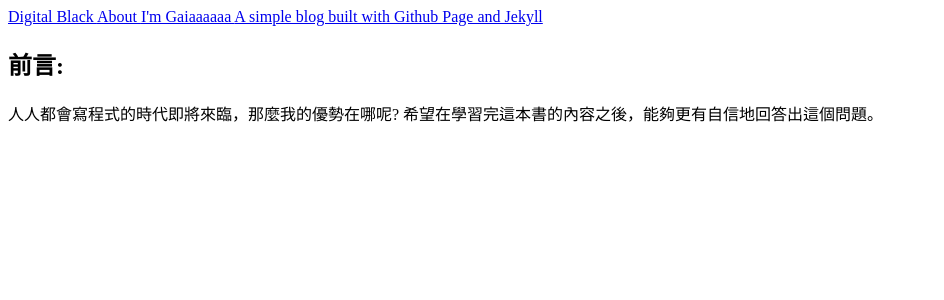
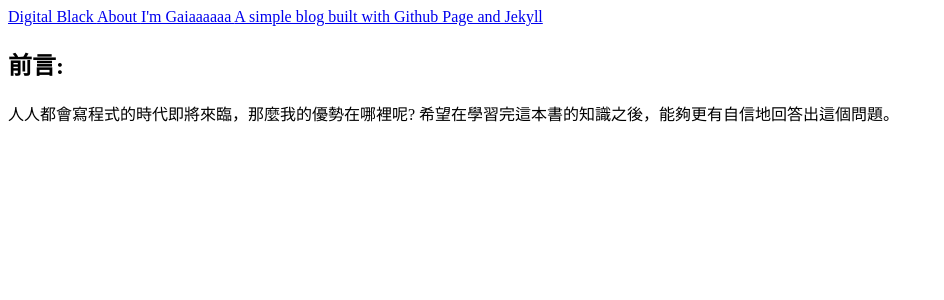
Before and after one commit to haha39/MyFirstBlog, a Jekyll site: the page built from 2024-06-20-DesignPattern.md, in a window 1280 px wide. Shown: the top 300 px of the page, without its empty margins (0-944 px from the left). Built offline with Jekyll 4.4.1, drawn with Linux system fonts in a browser that asks for light colours.

Commit message:
Update 2024-06-20-DesignPattern.md

```diff
--- a/2024-06-20-DesignPattern.md
+++ b/2024-06-20-DesignPattern.md
@@ -7,4 +7,4 @@ categories: [jekyll update]
 
 ## 前言:
 
-人人都會寫程式的時代即將來臨，那麼我的優勢在哪呢? 希望在學習完這本書的內容之後，能夠更有自信地回答出這個問題。
+人人都會寫程式的時代即將來臨，那麼我的優勢在哪裡呢? 希望在學習完這本書的知識之後，能夠更有自信地回答出這個問題。
```
